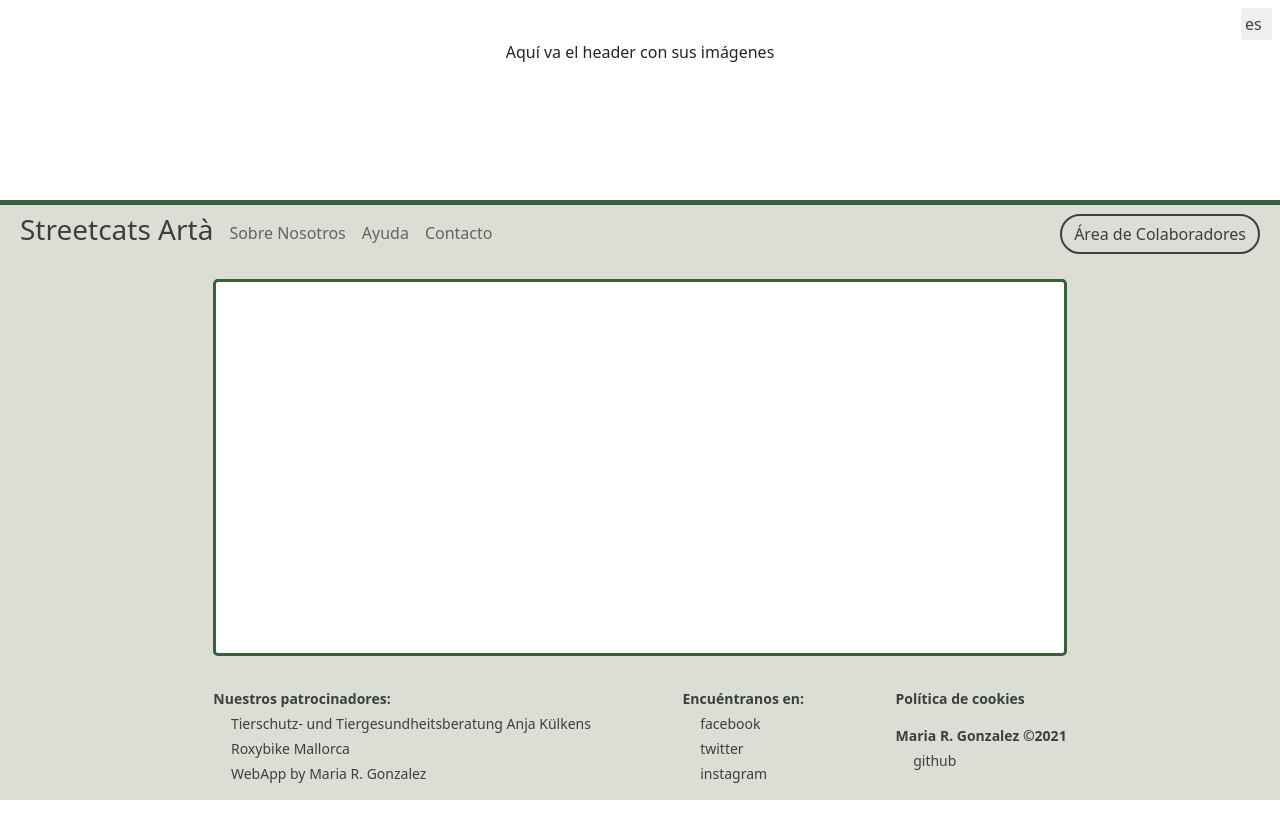
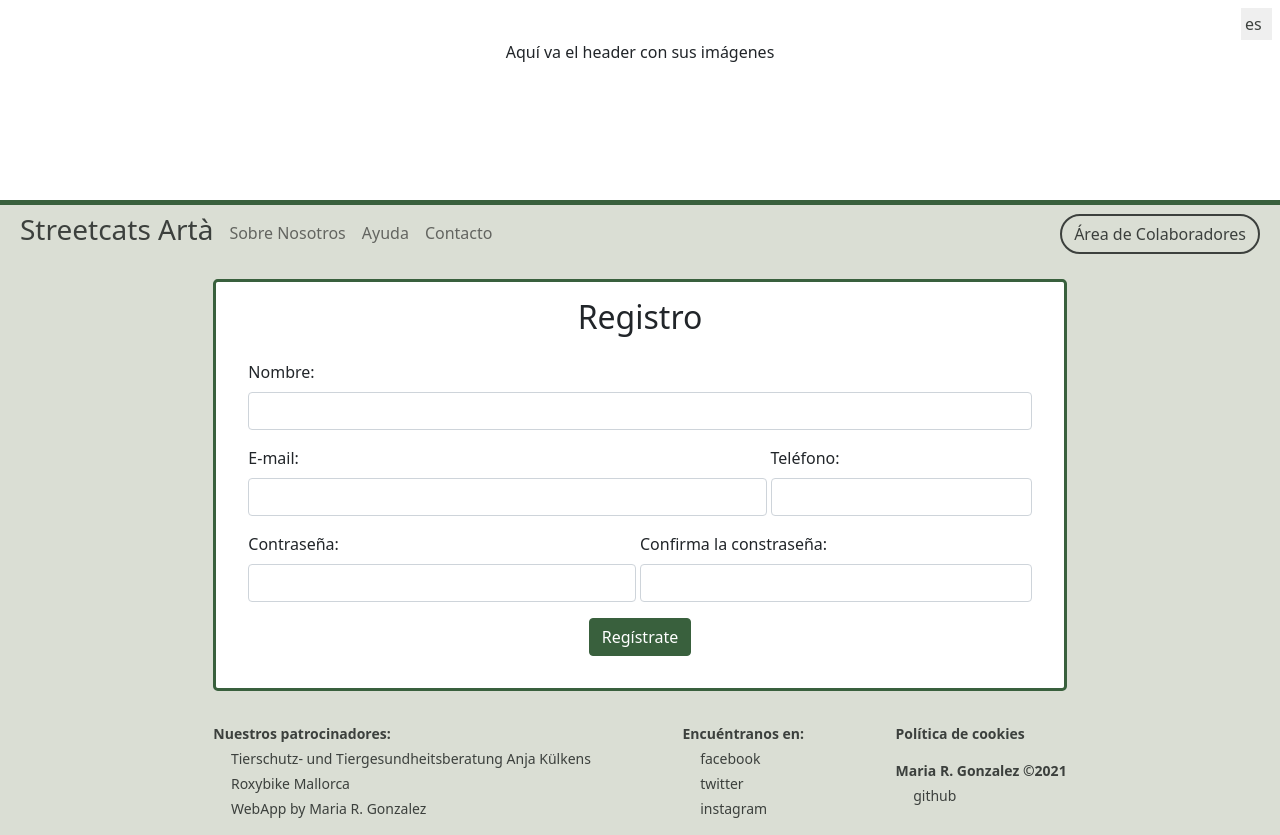
Before and after one commit to RiaRabanales/streetcats, a Vue app: page /registro in a window 1280 px wide. Before the commit the page ends 800 px from the top, so only its background shows below. Built offline with nearby package versions, Linux system fonts and the light colour scheme; some icons are missing.

Commit message:
feat: login y registro (formularios)

```diff
--- a/src/views/auth/Login.vue
+++ b/src/views/auth/Login.vue
@@ -1,13 +1,29 @@
 <template>
-  <p>login</p>
+  <!-- //TODO multilenguaje -->
+  <!-- //TODO validar y confirmar contraseña -->
+  <h2 class="text-center">Login</h2>
+  <form class="loginForm p-3">
+    <div class="mb-3">
+      <label for="email" class="form-label">{{ $t("contact.email") }}:</label>
+      <input type="email" class="form-control" name="email" required />
+    </div>
+
+    <div class="mb-3">
+      <label for="password" class="form-label">Contraseña:</label>
+      <input type="password" class="form-control" name="password" required />
+    </div>
+
+    <div class="text-center">
+      <button type="submit" class="btn btn-primary text-center">Log in</button>
+    </div>
+  </form>
 </template>
 
 <script>
 export default {
-//TODO
-}
+  //TODO
+};
 </script>
 
 <style>
-
 </style>
--- a/src/views/auth/Registro.vue
+++ b/src/views/auth/Registro.vue
@@ -1,13 +1,46 @@
 <template>
+  <!-- //TODO multilenguaje -->
+  <!-- //TODO validar y confirmar contraseña -->
+  <h2 class="text-center">Registro</h2>
+  <form class="registerForm p-3">
+    <div class="mb-3">
+      <label for="name" class="form-label">{{ $t("contact.name") }}:</label>
+      <input type="text" class="form-control" name="name" required />
+    </div>
+    <div class="mb-3 d-flex">
+      <div class="col-8 pe-1">
+        <label for="email" class="form-label">{{ $t("contact.email") }}:</label>
+        <input type="email" class="form-control" name="email" required />
+      </div>
+      <div class="col-4">
+        <label for="phone" class="form-label">{{ $t("contact.phone") }}:</label>
+        <input type="text" class="form-control" name="phone" />
+      </div>
+    </div>
+    <div class="mb-3 d-flex">
+      <div class="col-6 pe-1">
+        <label for="password" class="form-label">Contraseña:</label>
+        <input type="password" class="form-control" name="password" required />
+      </div>
+      <div class="col-6">
+        <label for="password2" class="form-label"
+          >Confirma la constraseña:</label
+        >
+        <input type="password" class="form-control" name="password2" />
+      </div>
+    </div>
 
+    <div class="text-center">
+      <button type="submit" class="btn btn-primary text-center">Regístrate</button>
+    </div>
+  </form>
 </template>
 
 <script>
 export default {
-//TODO
-}
+  //TODO
+};
 </script>
 
 <style>
-
 </style>
```
